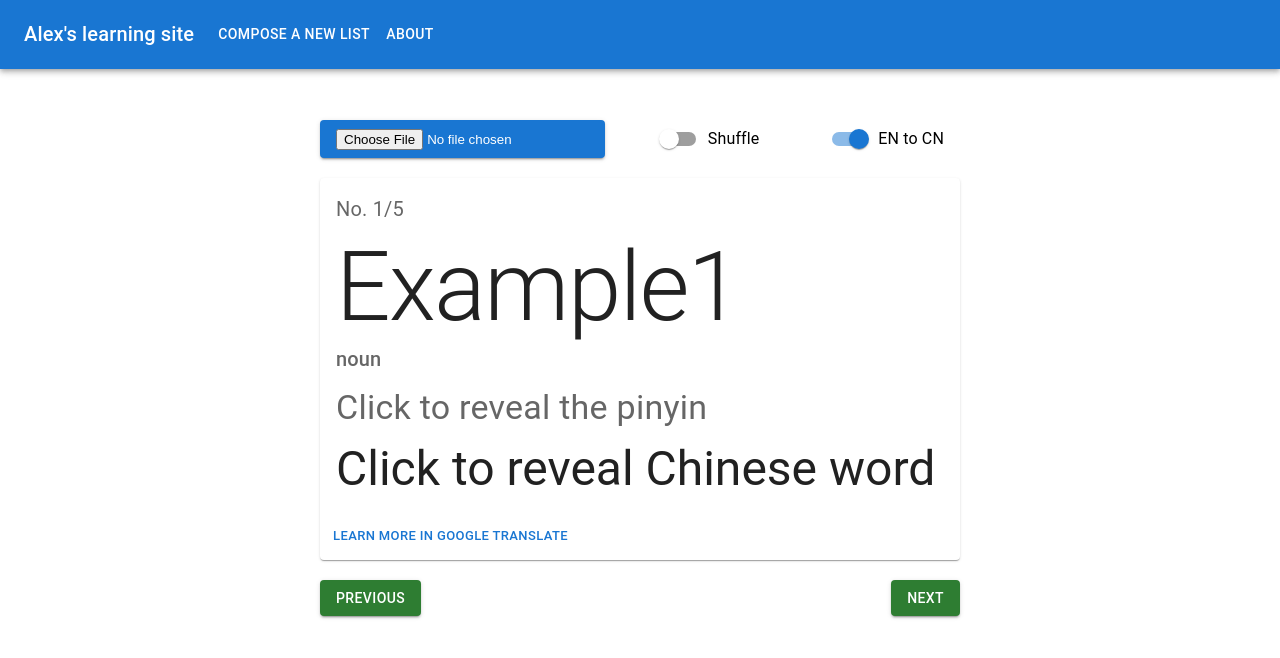
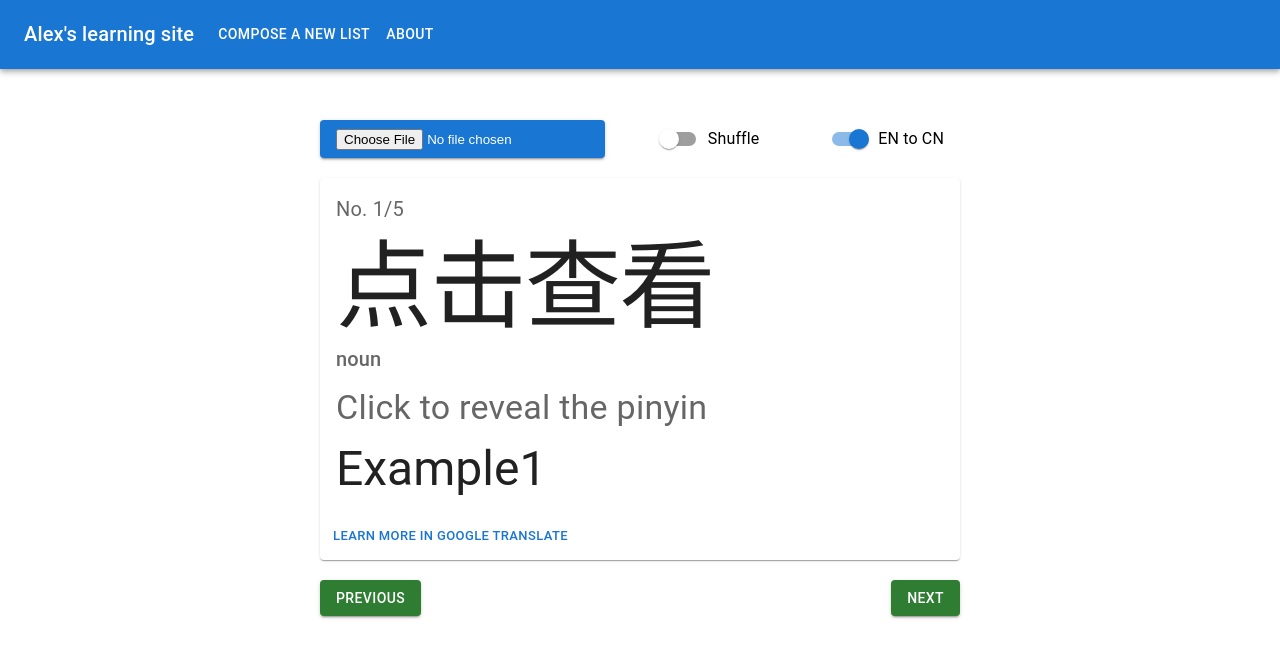
Before and after one commit to HaochenQ/React-Chinese-learning-App, a React (Create React App) app: page / in a window 1280 px wide. Both pictures are taken after a click on the label "EN to CN". Shown: the top 658 px of the page. Built offline with nearby package versions, Linux system fonts and the light colour scheme; the HTML template or start-up script is replaced by a standard one.

Commit message:
minor change on font size

```diff
--- a/src/components/Card.jsx
+++ b/src/components/Card.jsx
@@ -68,9 +68,19 @@ export default function BasicCard({
               >
                 No. {id}/{len}
               </Typography>
-              <Typography variant="h1" component="div">
-                {definition}
-              </Typography>
+              <Tooltip title="Press [C] to reveal Chinese">
+                <Typography
+                  variant="h1"
+                  onClick={() => {
+                    setCNdisplay(word);
+                  }}
+                >
+                  {CNdisplay}
+                  <br />
+                  {/* {'"a benevolent smile"'} */}
+                </Typography>
+              </Tooltip>
+
               <Typography sx={{ mb: 1.5 }} color="text.secondary" variant="h6">
                 {grammar}
               </Typography>
@@ -86,18 +96,9 @@ export default function BasicCard({
                   {pinyindisplay}
                 </Typography>
               </Tooltip>
-              <Tooltip title="Press [C] to reveal Chinese">
-                <Typography
-                  variant="h3"
-                  onClick={() => {
-                    setCNdisplay(word);
-                  }}
-                >
-                  {CNdisplay}
-                  <br />
-                  {/* {'"a benevolent smile"'} */}
-                </Typography>
-              </Tooltip>
+              <Typography variant="h3" component="div">
+                {definition}
+              </Typography>
             </>
           ) : (
             <>
--- a/src/pages/Home.jsx
+++ b/src/pages/Home.jsx
@@ -164,7 +164,7 @@ export default function Home() {
           definition={word.definition}
           placeholder="Click to reveal the translation"
           placeholderPinyin="Click to reveal the pinyin"
-          placeholderChinese="Click to reveal Chinese word"
+          placeholderChinese="点击查看"
         />
         <div className="buttons">
           <Button variant="contained" color="success" onClick={previous}>
```
